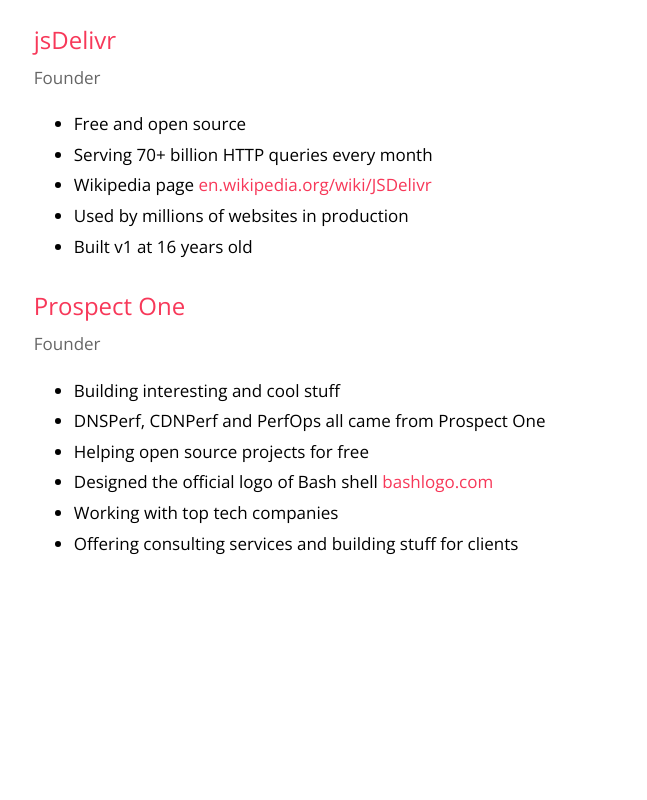
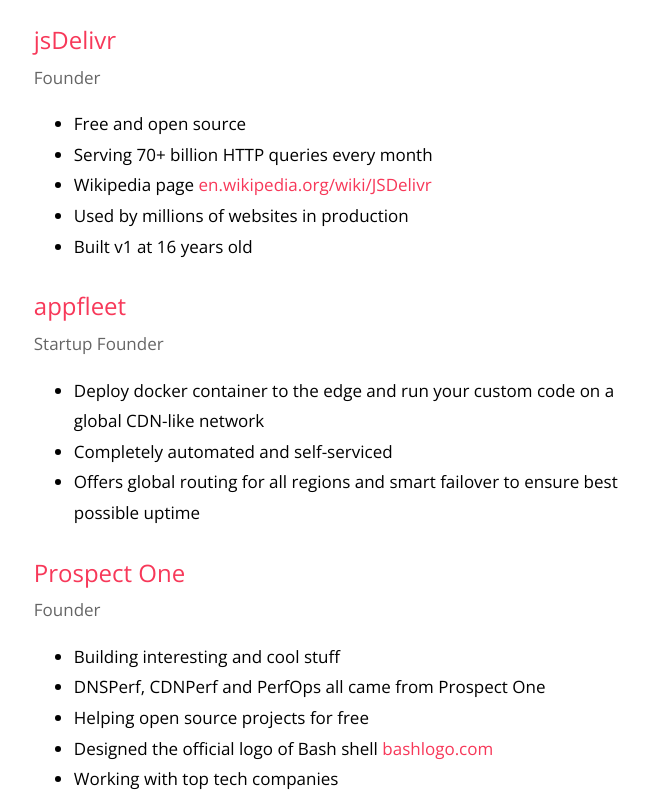
Before and after one commit to jimaek/akulov.com, a plain HTML site: page index.html in a window 1280 px wide. Shown: the part 1439-2239 px from the top of the page, without its empty margins (43-690 px from the left). Before the commit the page ends 2123 px from the top, so only its background shows below. Drawn offline with nearby package versions, Linux system fonts and the light colour scheme.

Commit message:
added appfleet

```diff
--- a/index.html
+++ b/index.html
@@ -4,7 +4,7 @@
     <title>Dmitriy Akulov</title>
 	<meta property="og:site_name" content="Dmitriy Akulov" />
 	<meta property="og:title" content="Dmitriy Akulov" />
-	<meta property="og:description" content="Hi, I am the founder of many tech companies and projects and I enjoy building complex technical services." />
+	<meta property="og:description" content="The founder of many tech companies and projects, most famous for jsDelivr, PerfOps and appfleet" />
 	<meta property="og:url" content="https://dakulov.com/" />
 	<link rel="canonical" href="https://dakulov.com/" />
 	<script type="application/ld+json">
@@ -13,6 +13,8 @@
 	"@type": "Person",
 	"name": "Dmitriy Akulov",
 	"alternateName": "Dmytro Akulov",
+	"alternateName": "Dmitry Akulov",
+	"alternateName": "Dimitri Akulov",
 	"gender": "Male",
 	"Description": "Entrepreneur",
 	"disambiguatingDescription": "Entrepreneur, tech guy, investor",
@@ -52,7 +54,7 @@
 		 <p class="lead mb-3">(Dmytro Akulov)</p>
         <div class="mb-5">
         <p class="lead mb-3">Entrepreneur - <span id="lblage"></span> years old</p>
-        <p>Hi, I am the founder of many tech companies and projects and I enjoy building complex technical services.</p>
+        <p>I am the founder of many tech companies and projects and I enjoy building complex technical services.</p>
 		<p>I also speak fluent English, Greek, Russian and soon Polish</p>
 
 		<p><b>Always looking for cool projects and ideas to build/invest/join!</b></p>
@@ -104,6 +106,16 @@
 		</ul>
             </li>
 
+		              <li>
+              <h3><a href="https://appfleet.com">appfleet</a></h3>
+              <p class="date">Startup Founder</p>
+              <ul>
+		      		 <li>Deploy docker container to the edge and run your custom code on a global CDN-like network</li>
+				 <li>Completely automated and self-serviced</li>
+				 <li>Offers global routing for all regions and smart failover to ensure best possible uptime</li>
+		</ul>
+            </li>
+
             <li>
               <h3><a href="https://prospectone.io">Prospect One</a></h3>
               <p class="date">Founder</p>
```
